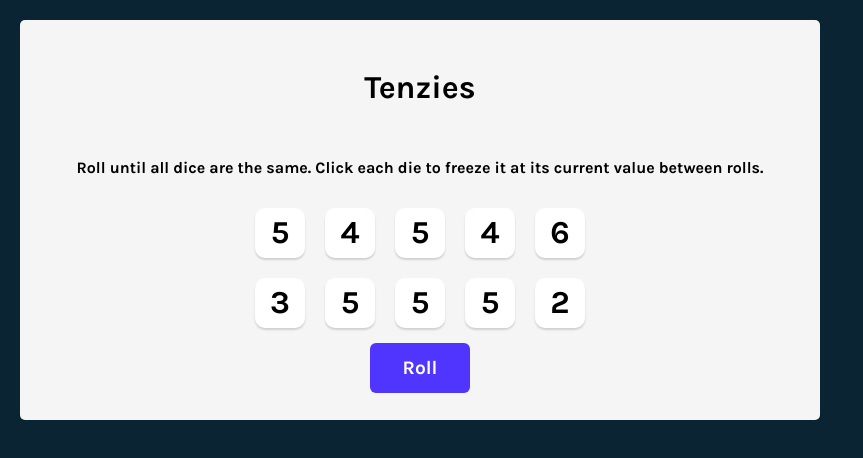
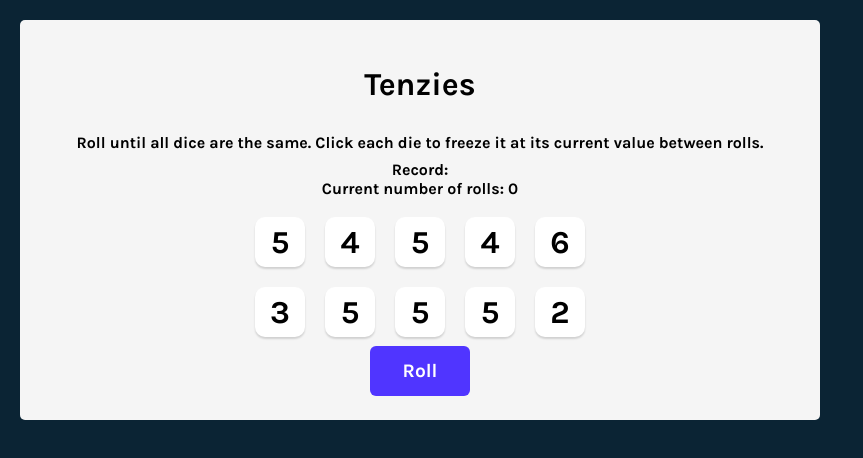
Before and after one commit to abawor/Tenzies_game, a React (Vite) app: page / in a window 1280 px wide. Shown: the top 458 px of the page, without its empty margins (0-863 px from the left). Built offline with nearby package versions, Linux system fonts and the light colour scheme.

Commit message:
Added current and record score display and localstorage record

```diff
--- a/src/App.jsx
+++ b/src/App.jsx
@@ -6,8 +6,9 @@ import {nanoid} from "nanoid"
 export default function App() {
 
     const [dice, setDice] = React.useState(allNewDice())
-
+    const [currentScore, setCurrentScore] = React.useState(0)
     const [tenzies, setTenzies] = React.useState(false)
+    let savedScoreRecord = localStorage.getItem("savedScoreRecord")
 
     React.useEffect(() => {
         const allHeld = dice.every(die => die.isHeld)
@@ -16,6 +17,9 @@ export default function App() {
 
         if (allHeld && allSameValue) {
             setTenzies(true)
+            if ((savedScoreRecord > currentScore) || !savedScoreRecord) {
+                localStorage.setItem("savedScoreRecord", currentScore)
+            }
         }
     }, [dice])
 
@@ -50,9 +54,12 @@ export default function App() {
                     die :
                     generateNewDie()
             }))
+            setCurrentScore(currentScore + 1)
         } else {
             setTenzies(false)
             setDice(allNewDice())
+            setCurrentScore(0)
+            savedScoreRecord = localStorage.getItem("savedScoreRecord")
         }
     }
 
@@ -74,6 +81,11 @@ export default function App() {
                 Roll until all dice are the same. Click each die to freeze
                  it at its current value between rolls.
             </p>
+            <p className="score">
+                Record: {savedScoreRecord}
+                <br/>
+                Current number of rolls: {currentScore}
+            </p>
             <div className="dice-container">
                 {diceElements}
             </div>
--- a/src/style.css
+++ b/src/style.css
@@ -19,6 +19,17 @@ main {
   flex-direction: column;
   justify-content: space-around;
   align-items: center;
+}
+
+.instructions {
+  padding: 0;
+  margin: 0;
+}
+
+.score {
+  padding: 0 0 10px 0;
+  margin: 0;
+  text-align: center;
 }
 
 .dice-container {
```
